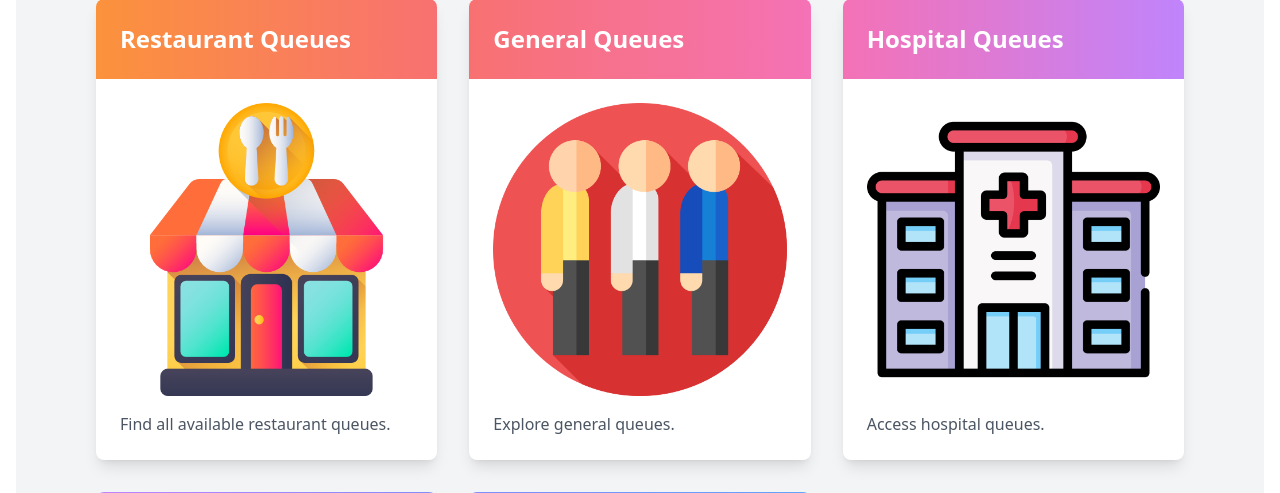
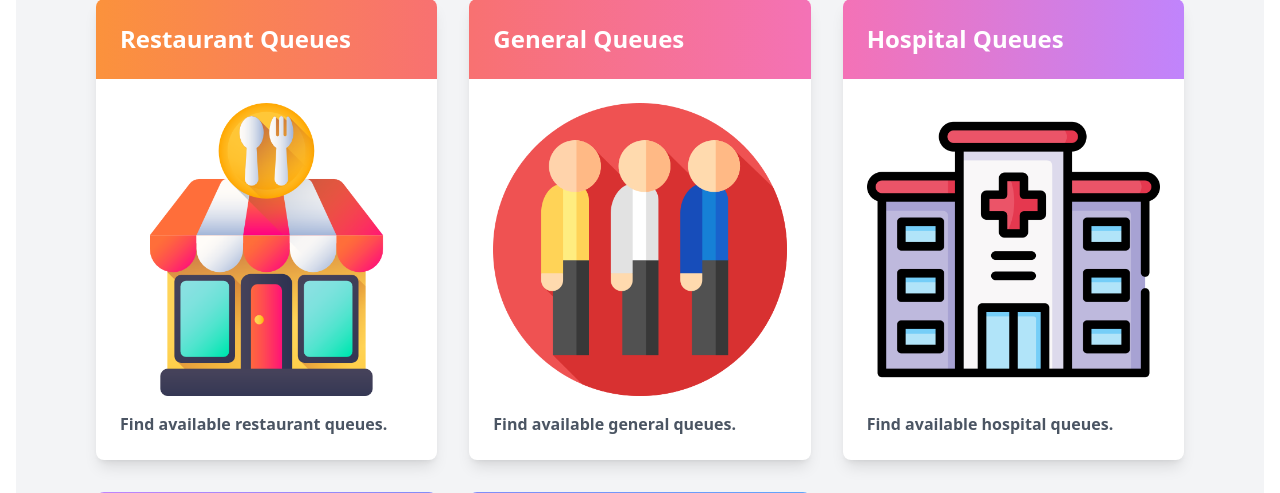
Before and after one commit to pannlnwza/queue-management, a Django app: page /queues/ in a window 1280 px wide. Shown: the part 209-702 px from the top of the page. Run offline with Django 5.2, Linux system fonts and the light colour scheme; some libraries are stand-ins or nearby versions.

Commit message:
Make text bold in browse queue page and change wording

```diff
--- a/participant/templates/participant/browse_queue.html
+++ b/participant/templates/participant/browse_queue.html
@@ -11,11 +11,11 @@
     <div class="grid grid-cols-1 md:grid-cols-2 lg:grid-cols-3 gap-8">
       <a href="{% url 'participant:restaurant_queues' %}" class="bg-white rounded-lg shadow-lg overflow-hidden hover:shadow-xl transition-shadow duration-300">
         <div class="bg-gradient-to-r from-orange-400 to-red-400 p-6">
-          <h2 class="text-2xl font-bold text-white">Restaurant Queues</h2>
+          <h2 class="text-2xl font-bold text-white ">Restaurant Queues</h2>
         </div>
         <div class="p-6">
           <img src="{% static 'participant/images/restaurant.jpg' %}" alt="Restaurant Queues" class="w-full rounded-md mb-4">
-          <p class="text-gray-600">Find all available restaurant queues.</p>
+          <p class="text-gray-600 font-bold">Find available restaurant queues.</p>
         </div>
       </a>
 
@@ -25,7 +25,7 @@
         </div>
         <div class="p-6">
           <img src="{% static 'participant/images/general.jpg' %}" alt="General Queues" class="w-full rounded-md mb-4">
-          <p class="text-gray-600">Explore general queues.</p>
+          <p class="text-gray-600 font-bold">Find available general queues.</p>
         </div>
       </a>
 
@@ -35,7 +35,7 @@
         </div>
         <div class="p-6">
           <img src="{% static 'participant/images/hospital.jpg' %}" alt="Hospital Queues" class="w-full rounded-md mb-4">
-          <p class="text-gray-600">Access hospital queues.</p>
+          <p class="text-gray-600 font-bold">Find available hospital queues.</p>
         </div>
       </a>
 
@@ -45,7 +45,7 @@
         </div>
         <div class="p-6">
           <img src="{% static 'participant/images/bank.jpg' %}" alt="Bank Queues" class="w-full rounded-md mb-4">
-          <p class="text-gray-600">Explore bank queues.</p>
+          <p class="text-gray-600 font-bold">Find available bank queues.</p>
         </div>
       </a>
 
@@ -55,7 +55,7 @@
         </div>
         <div class="p-6">
           <img src="{% static 'participant/images/service_center.jpg' %}" alt="Service Center Queues" class="w-full rounded-md mb-4">
-          <p class="text-gray-600">Explore service center queues.</p>
+          <p class="text-gray-600 font-bold">Find available service center queues.</p>
         </div>
       </a>
     </div>
```
